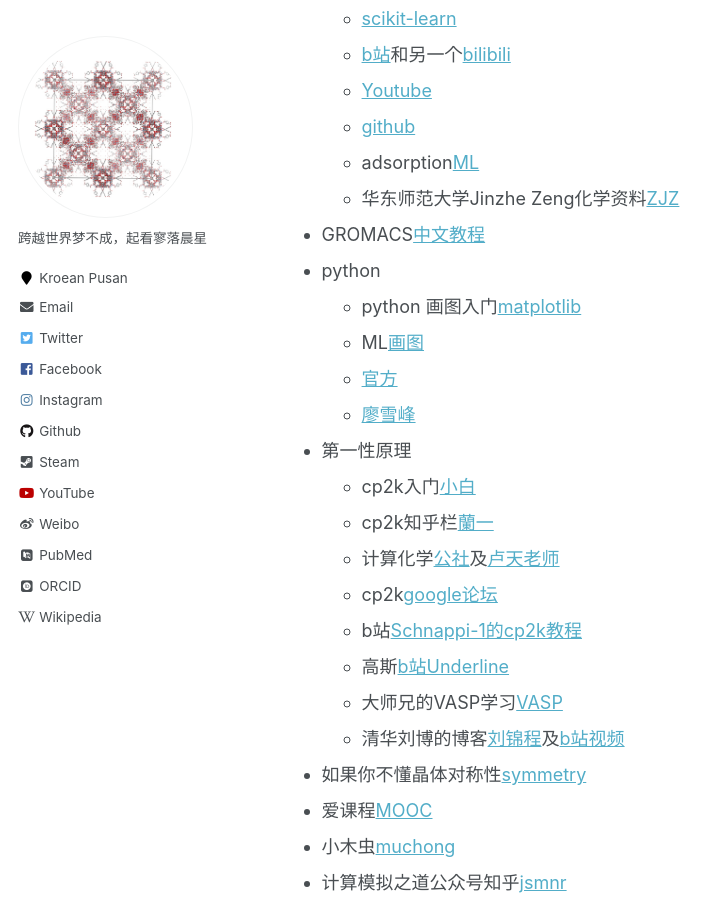
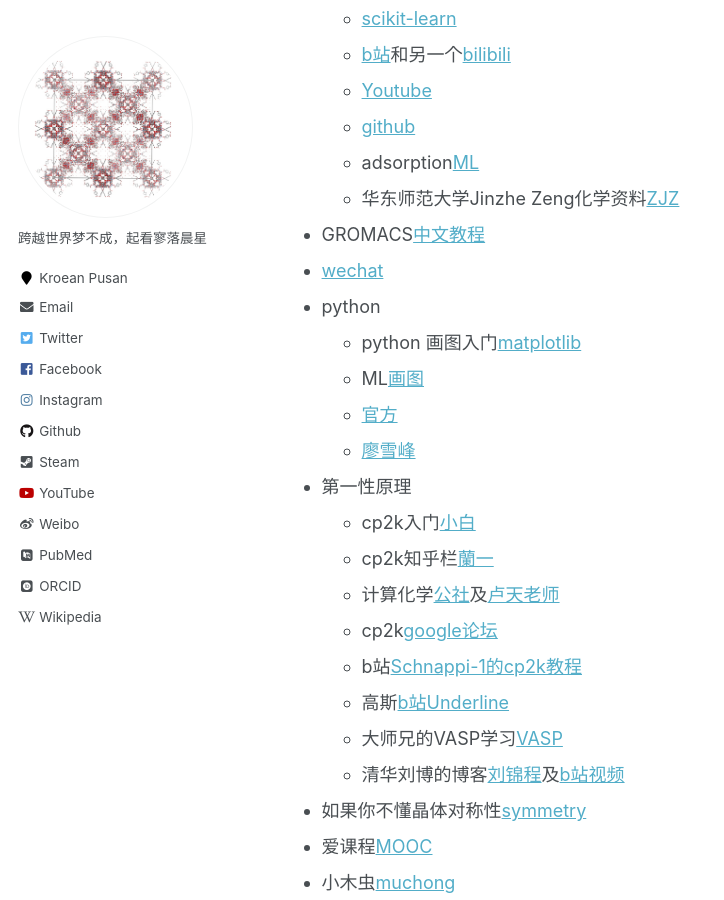
Before and after one commit to sxm13/ZGBshenxiaomoCV.github.io, a Jekyll site: the page built from _pages/markdown.md, in a window 1280 px wide and 900 px high, scrolled down 3684 px. Shown: the whole window, without its empty margins (0-724 px from the left). Built offline with Jekyll 4.4.1, drawn with Linux system fonts in a browser that asks for light colours; some web fonts are replaced.

Commit message:
Update markdown.md

```diff
--- a/_pages/markdown.md
+++ b/_pages/markdown.md
@@ -112,6 +112,7 @@
   * adsorption[ML](https://ann20-aiche.ipostersessions.com/default.aspx?s=77-31-78-3F-38-F6-7E-22-83-07-0E-35-DF-70-41-E6 "ML")
   * 华东师范大学Jinzhe Zeng化学资料[ZJZ](https://njzjz.win/2019/03/04/ecnuchemistry/menu/ "ZJZ")
 * GROMACS[中文教程](https://jerkwin.github.io/9999/10/31/GROMACS%E4%B8%AD%E6%96%87%E6%95%99%E7%A8%8B/ "gmx")
+* [wechat](https://mp.weixin.qq.com/s/PZzd-rmB7GtJe-wRqXuVlA "wechat")
 * python
   * python 画图入门[matplotlib](https://blog.csdn.net/Datawhale/article/details/109302260 "FIGTURE")
   * ML[画图](https://www.machinelearningplus.com/plots/top-50-matplotlib-visualizations-the-master-plots-python/ "fig")
```
